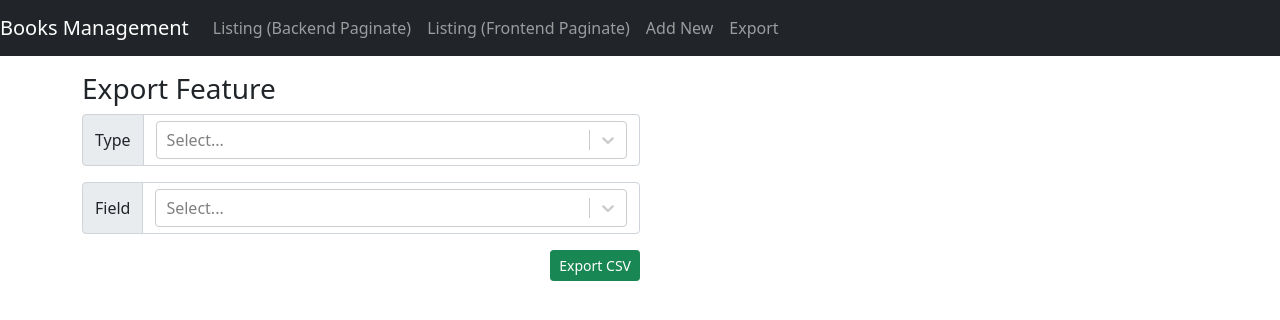
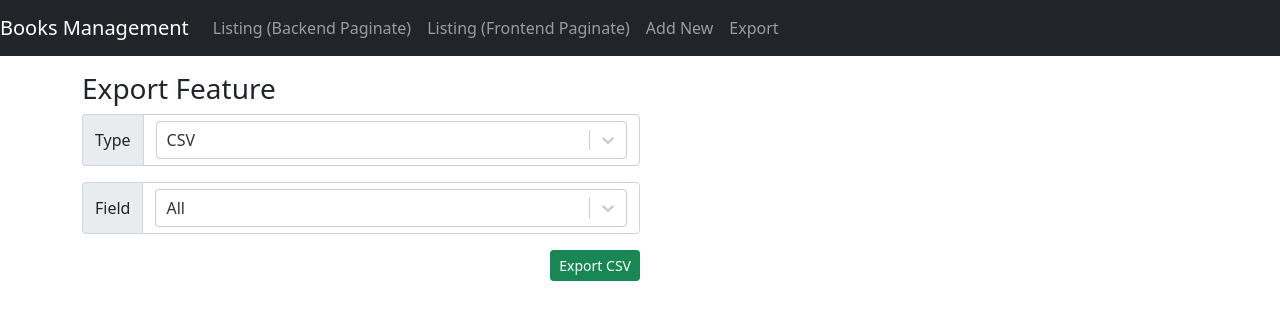
Before and after one commit to yul-klj/react-assessment, a React (Create React App) app: page /export in a window 1280 px wide. Shown: the top 320 px of the page. Built offline with nearby package versions, Linux system fonts and the light colour scheme.

Commit message:
Finish up export feature, all fully working now

```diff
--- a/src/components/Export.js
+++ b/src/components/Export.js
@@ -1,12 +1,12 @@
-import React, { useState } from "react"
+import React, { useState, useEffect } from "react"
 import ExportService from "../services/ExportService"
 import Select from 'react-select'
+import Alert from 'react-bootstrap/Alert'
 
-const Export = () => {
-  const [exportType, setExportType] = useState("")
+const Export = (props) => {
+  const [exportType, setExportType] = useState("CSV")
   const [exportField, setExportField] = useState("")
-  const [exportedId, setExportedId] = useState("")
-  const [exportedUrl, setExportedUrl] = useState("")
+  const [showAlert, setShowAlert] = useState(false);
 
   const exportTypeChoice = [
     { value: 'CSV', label: 'CSV' },
@@ -28,15 +28,17 @@ const Export = () => {
   }
 
   const generateExport = () => {
+    setShowAlert(true)
     ExportService.generate(exportType, exportField)
-      .then((response) => {
-        setExportedId(response.data.content.data.id)
-        console.log('initialized')
+      .then(async (response) => {
+        const resData = await response
+        if (resData.status == 200) {
+          return Promise.resolve(resData.data.content.data.id);
+        }
       })
-      .then(() => {
-        console.log('retrieving')
+      .then(async (exportedId) => {
         const timer = setTimeout(() => {
-          retrieveExport()
+          retrieveExport(exportedId)
         }, 5000)
       })
       .catch((e) => {
@@ -44,47 +46,53 @@ const Export = () => {
       })
   }
 
-  const retrieveExport = () => {
-    console.log('called')
-    console.log(exportedId);
-
+  const retrieveExport = (exportedId) => {
     ExportService.retrieve(exportedId)
-      .then((response) => {
-        if (response.data.content.data.location) {
-          console.log(response.data.content.data.location)
-          setExportedUrl(response.data.content.data.location)
-          setExportedId(null)
+      .then(async (response) => {
+        const resData = await response
+        if (resData.data.content.data.location) {
           const link = document.createElement('a');
-          link.href = exportedUrl;
+          link.href = resData.data.content.data.location;
+          link.setAttribute('target', '_blank')
           document.body.appendChild(link);
           link.click();
           document.body.removeChild(link);
+          setShowAlert(false)
         }
       })
       .catch((e) => {
         console.log(e)
       })
-
-
-    // if (exportedUrl) {
-    //   console.log('window open')
-    //   window.open(exportedUrl, '_blank')
-    //   return () => clearTimeout(timer)
-    // }
-
   }
 
   return (
     <div>
+      {showAlert ?
+        <Alert variant="success">
+          Exporting, Kindly wait for the file to loaded on new tab
+        </Alert>
+      : ''}
       <h3>Export Feature</h3>
       <div className="input-group mb-3 w-50">
         <span htmlFor="type" className="input-group-text">Type</span>
-        <Select className="form-control" id="type" options={exportTypeChoice} onChange={exportTypeSelected}/>
+        <Select
+          className="form-control"
+          id="type"
+          options={exportTypeChoice}
+          onChange={exportTypeSelected}
+          defaultValue={{ value: 'CSV', label: 'CSV' }}
+        />
       </div>
 
       <div className="input-group mb-3 w-50">
         <span htmlFor="field" className="input-group-text">Field</span>
-        <Select className="form-control" id="field" options={exportColumnChoice} onChange={exportFieldSelected}/>
+        <Select
+          className="form-control"
+          id="field"
+          options={exportColumnChoice}
+          onChange={exportFieldSelected}
+          defaultValue={{ value: '', label: 'All' }}
+        />
       </div>
 
       <div className="w-50 text-end" role="group">
```
